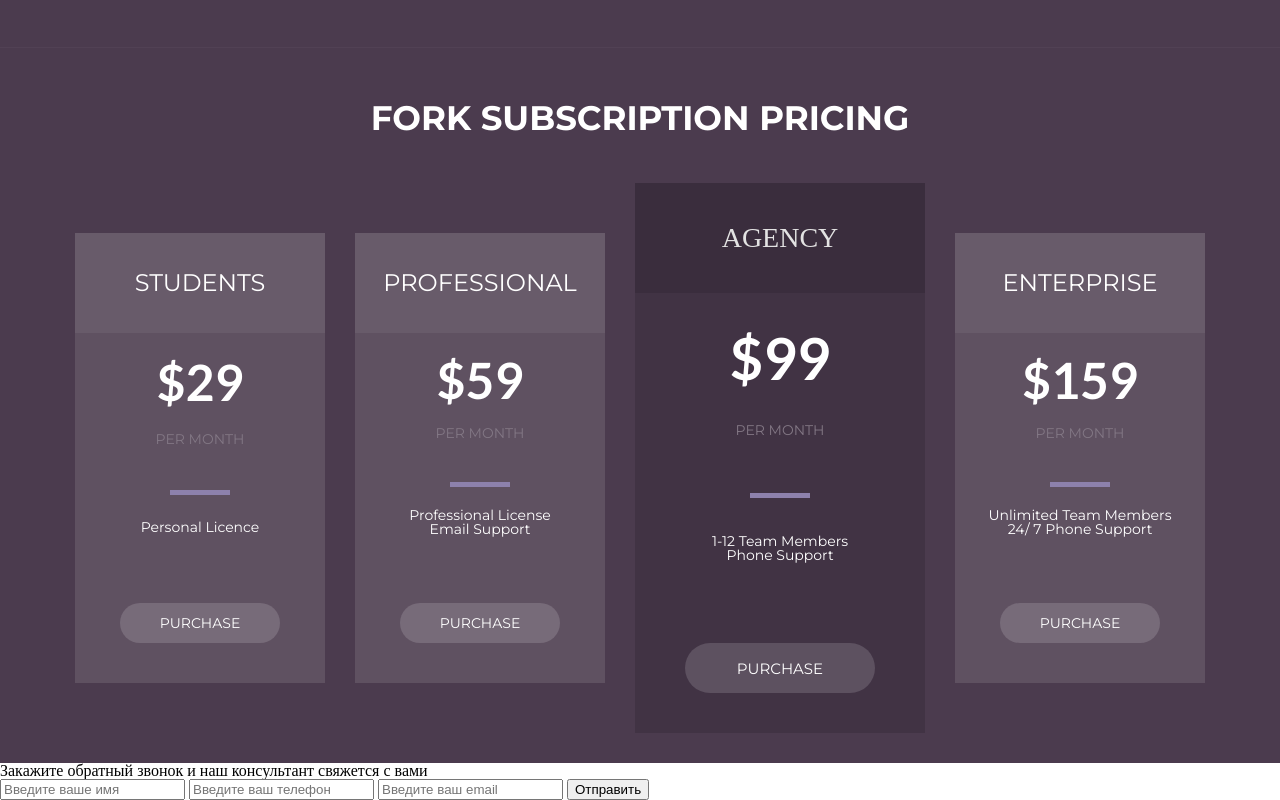
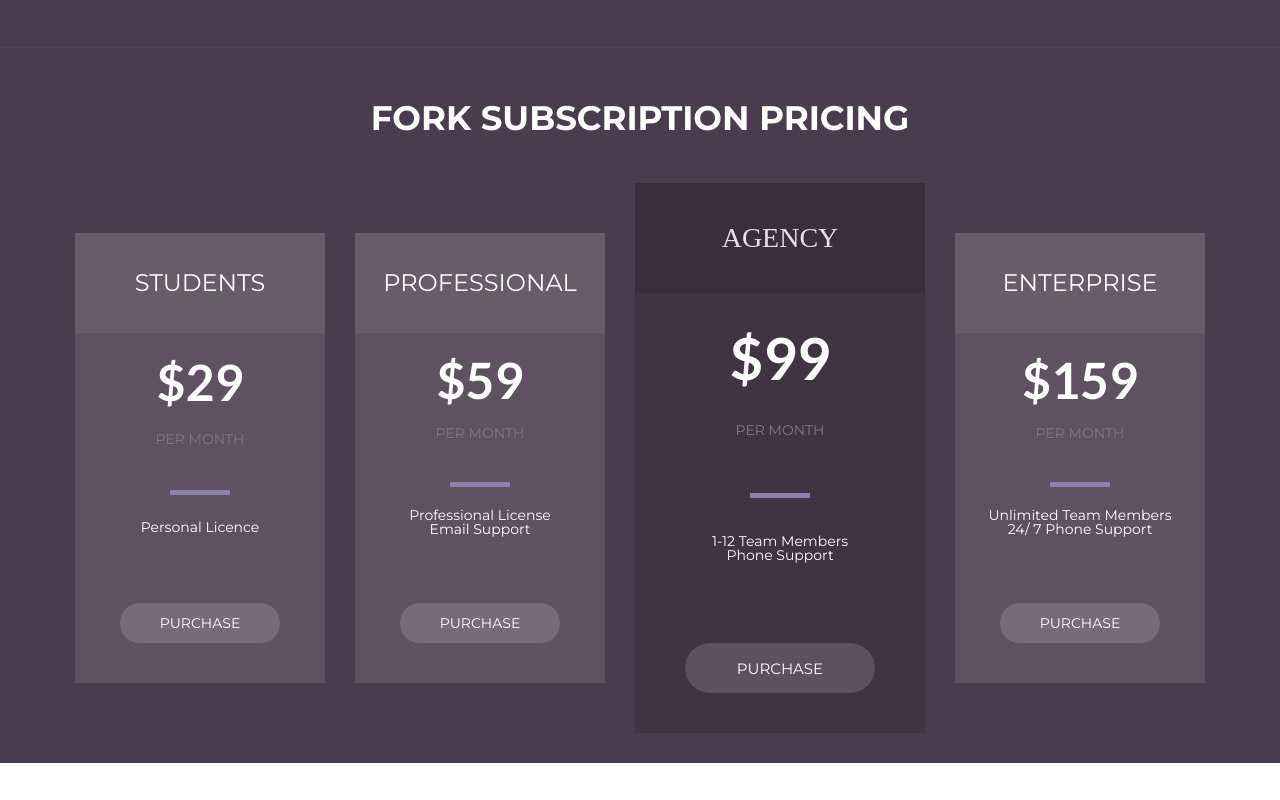
Before and after one commit to Anastasiia-Lukashova/Anastasiia-Lukashova.github.io, a plain HTML site: page index.html in a window 1280 px wide. Shown: the part 2782-3582 px from the top of the page. After the commit the page ends 3545 px from the top, so only its background shows below. Drawn offline with Linux system fonts and the light colour scheme.

Commit message:
Update index.html

```diff
--- a/index.html
+++ b/index.html
@@ -218,17 +218,6 @@
     </div>
 </section>
 
- <div class="form__wrapper">
-      <form id="form-contact" method="POST" class="form-element" autocomplete="off" action="telegram.php">
-          <p class="form-title">Закажите обратный звонок и наш консультант свяжется с вами</p>
-          <p class="form-message"></p>
-          <input name="name" type="text" class="form-input__name" tabindex="0" placeholder="Введите ваше имя" required>
-          <input name="phone" type="tel" class="form-input__phone" tabindex="0" pattern="^[ 0-9]+$" placeholder="Введите ваш телефон" required>
-          <input name="email" type="text" class="form-input__email" tabindex="0" placeholder="Введите ваш email" required>
-<!--          <input name="theme" type="hidden" class="form-input__theme"  value="Заявка с сайта">-->
-          <input type="submit" class="form-input__button" value="Отправить">
-      </form>
-  </div>
 <script src="dist/js/script.js"></script>
 
 </body>
```
